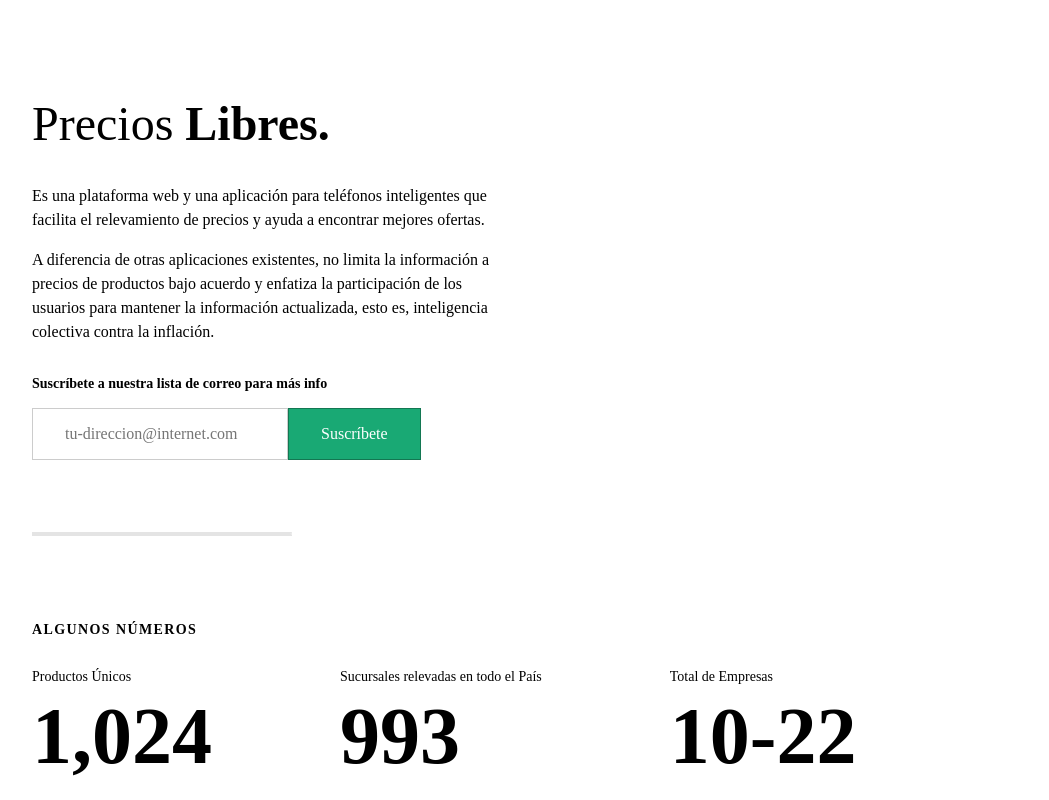
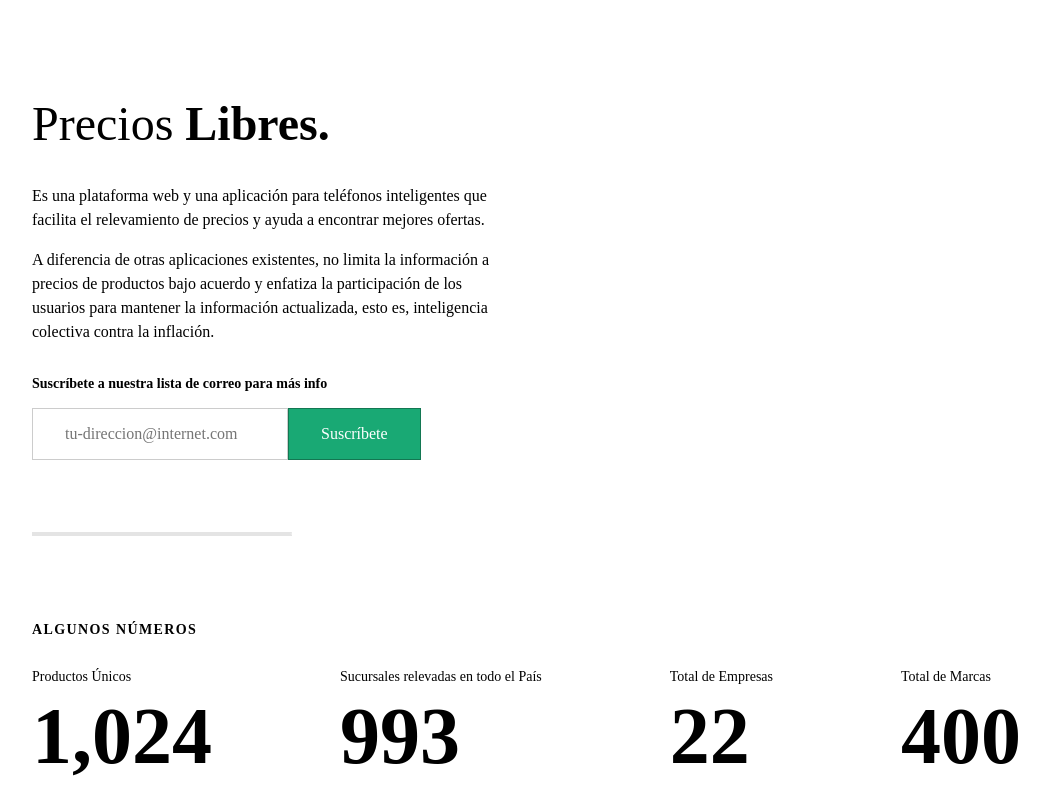
Before and after one commit to PreciosLibres/precios-claros-explorer, a Next.js app: page / in a window 1280 px wide. Shown: the top 800 px of the page, without its empty margins (32-1081 px from the left). Built offline with nearby package versions, Linux system fonts and the light colour scheme.

Commit message:
update home stats component

```diff
--- a/components/home-stats.js
+++ b/components/home-stats.js
@@ -12,7 +12,7 @@ export default () => (
       </dl>
       <dl className="db dib-l w-auto-l lh-title mr6-l">
         <dd className="f6 fw4 ml0">Total de Empresas</dd>
-        <dd className="f2 f-subheadline-l fw6 ml0">10-22</dd>
+        <dd className="f2 f-subheadline-l fw6 ml0">22</dd>
       </dl>
       <dl className="db dib-l w-auto-l lh-title mr6-l">
         <dd className="f6 fw4 ml0">Total de Marcas</dd>
```
